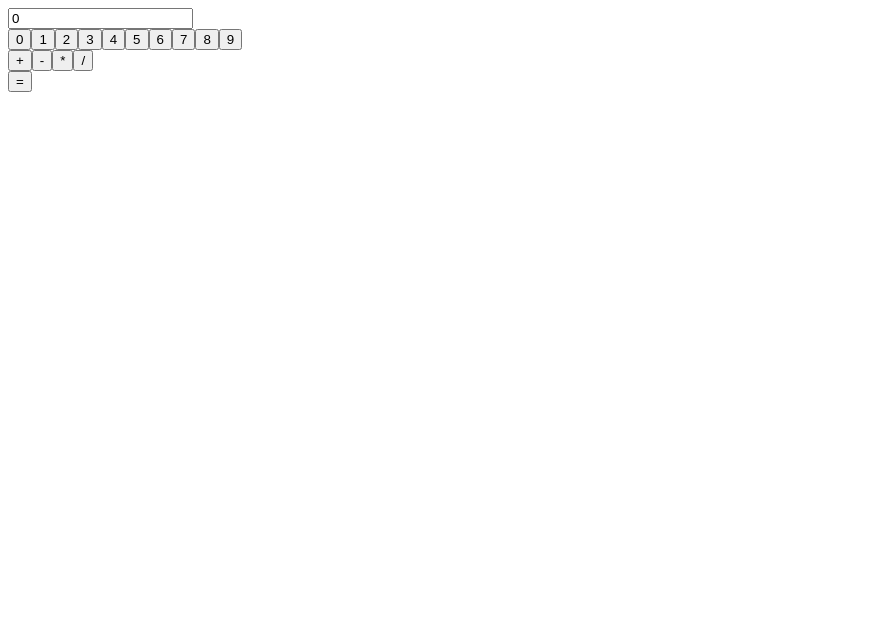
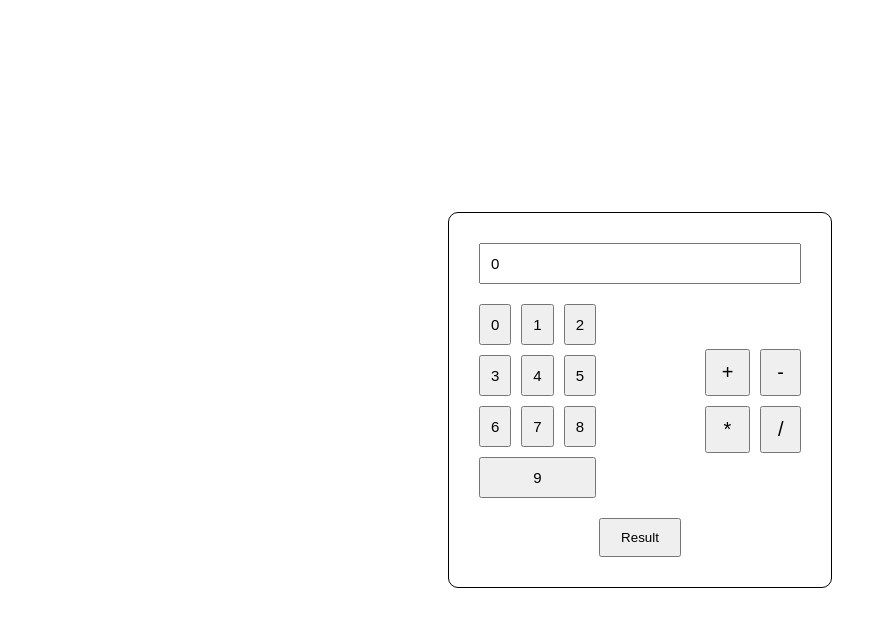
Before and after one commit to tanish0007/Calculator, a plain HTML site: page index.html in a window 1280 px wide. Shown: the whole page, without its empty margins (0-887 px from the left). Drawn offline with Linux system fonts and the light colour scheme.

Commit message:
all done

```diff
--- a/css/style.css
+++ b/css/style.css
@@ -0,0 +1,61 @@
+*{
+    padding: 0;
+    margin: 0;
+    box-sizing: border-box;
+}
+
+.container{
+    display: flex;
+    align-items: center;
+    justify-content: center;
+    width: 100%;
+    height: 100vh;
+}
+
+.calculator{
+    width: 30%;
+    padding: 30px;
+    border: 1px solid black;
+    border-radius: 10px;
+    display: flex;
+    align-items: center;
+    flex-direction: column;
+    row-gap: 20px;
+}
+#inputBox {
+    width: 100%;
+    padding: 10px;
+    font-size: 15px;
+}
+.allButtonsBox{
+    width: 100%;
+    display: flex;
+    align-items: center;
+    justify-content: space-between;
+}
+.numberBox{
+    display: grid;
+    grid-template-columns: auto auto auto;
+    gap: 10px;
+}
+.numberBox button:last-child {
+    grid-column: span 3;
+}
+.numberBox button {
+    padding: 10px;
+    width: 100%;
+    font-size: 15px;
+}
+.operatorBox{
+    display: grid;
+    grid-template-columns: auto auto;
+    gap: 10px;
+}
+.operatorBox button {
+    padding: 10px 15px;
+    width: 100%;
+    font-size: 20px;
+}
+#result {
+    padding: 10px 20px;
+}
--- a/index.html
+++ b/index.html
@@ -8,14 +8,16 @@
 </head>
 <body>
     <div class="container">
-        <input type="text" id="inputBox" value="0">
+        <div class="calculator">
+            <input type="text" id="inputBox" value="0">
 
-        <div class="allButtonsBox">
-            <div class="numberBox"></div>
-            <div class="operatorBox"></div>
+            <div class="allButtonsBox">
+                <div class="numberBox"></div>
+                <div class="operatorBox"></div>
+            </div>
+
+            <button id="result"> Result </button>
         </div>
-
-        <button id="result"> = </button>
     </div>
 
     <script src="js/script.js"></script>
```
